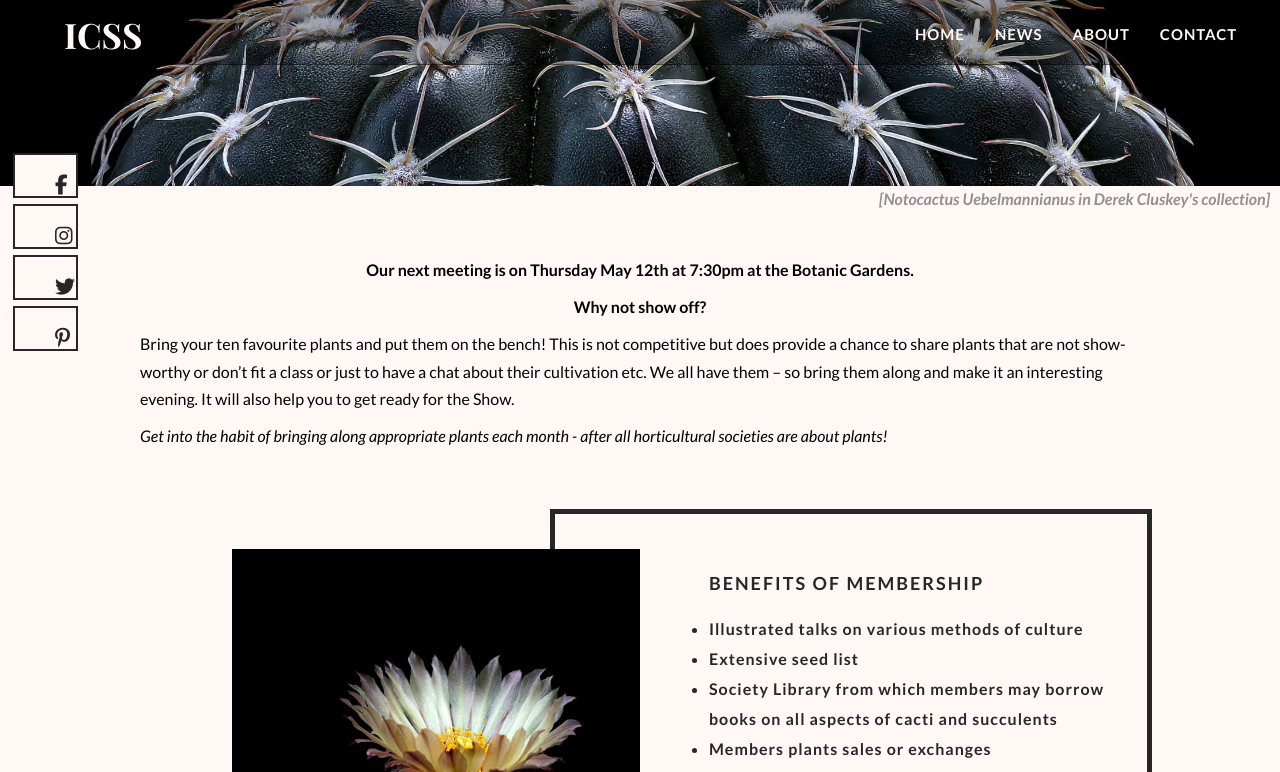
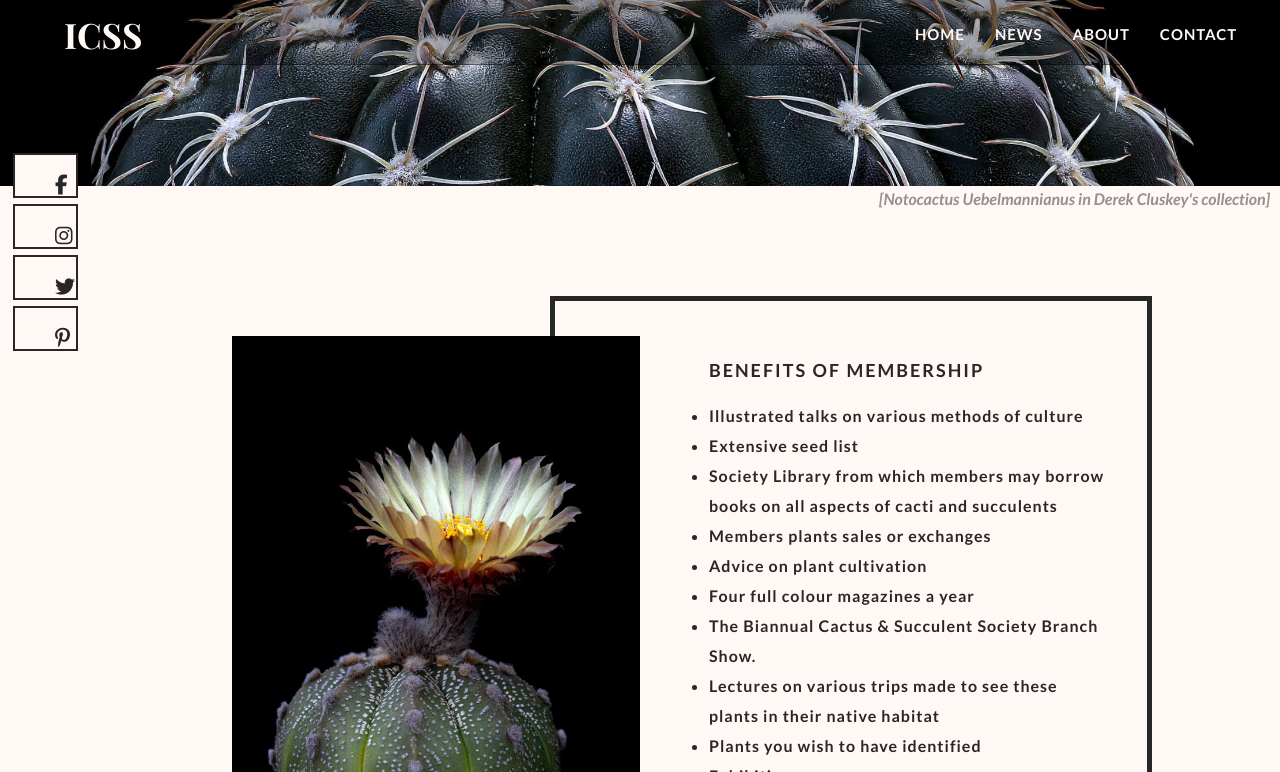
Before and after one commit to irishcactusandsucculentsociety/website, a Jekyll site: the page built from index.md, in a window 1280 px wide and 900 px high, scrolled down 514 px, cut to the strip 0-772 px from the top of the window. Built offline with Jekyll 4.4.1, drawn with Linux system fonts in a browser that asks for light colours; nearby versions of some CDN libraries; some web fonts are replaced.

Commit message:
comment out part about next meeting

```diff
--- a/index.md
+++ b/index.md
@@ -26,18 +26,22 @@ covid_holdoff: false
         </p>
         <br />
         {% else %}
-        <p class="center">
-            <strong>Our next meeting is on Thursday May 12th at 7:30pm at the Botanic Gardens.</strong>
+<!--        <p class="center">
+            <strong>Our next meeting is on Thursday June 9th at 7:30pm at the Botanic Gardens.</strong>
         </p>
         <p class="center" style="margin-top:-10px;">
-           <strong>Why not show off?</strong>
+           <strong>Annual Plant Sale</strong>
         </p>
         <p style="margin-top:-10px;">
-            Bring your ten favourite plants and put them on the bench! This is not competitive but does provide a chance to share plants that are not show-worthy or don’t fit a class or just to have a chat about their cultivation etc. We all have them – so bring them along and make it an interesting evening. It will also help you to get ready for the Show.
+	    While we have had to postpone the Cactus & Succulent show until next year, the good news is our Annual Plant Sale will be going ahead in June. Visitors & non-members are very welcome!
+        </p>
+        <p style="margin-top:-10px;">
+            If you're a member, you'll even get a discount on the plants!
         </p>
         <p style="margin-top:-10px;"><em>
-            Get into the habit of bringing along appropriate plants each month - after all horticultural societies are about plants!
+            As always, feel free to bring along appropriate plants each month to show off and discuss them - after all horticultural societies are about plants!
         </em></p>
+-->
         {% endif %}
     </div>
 </section>
```
